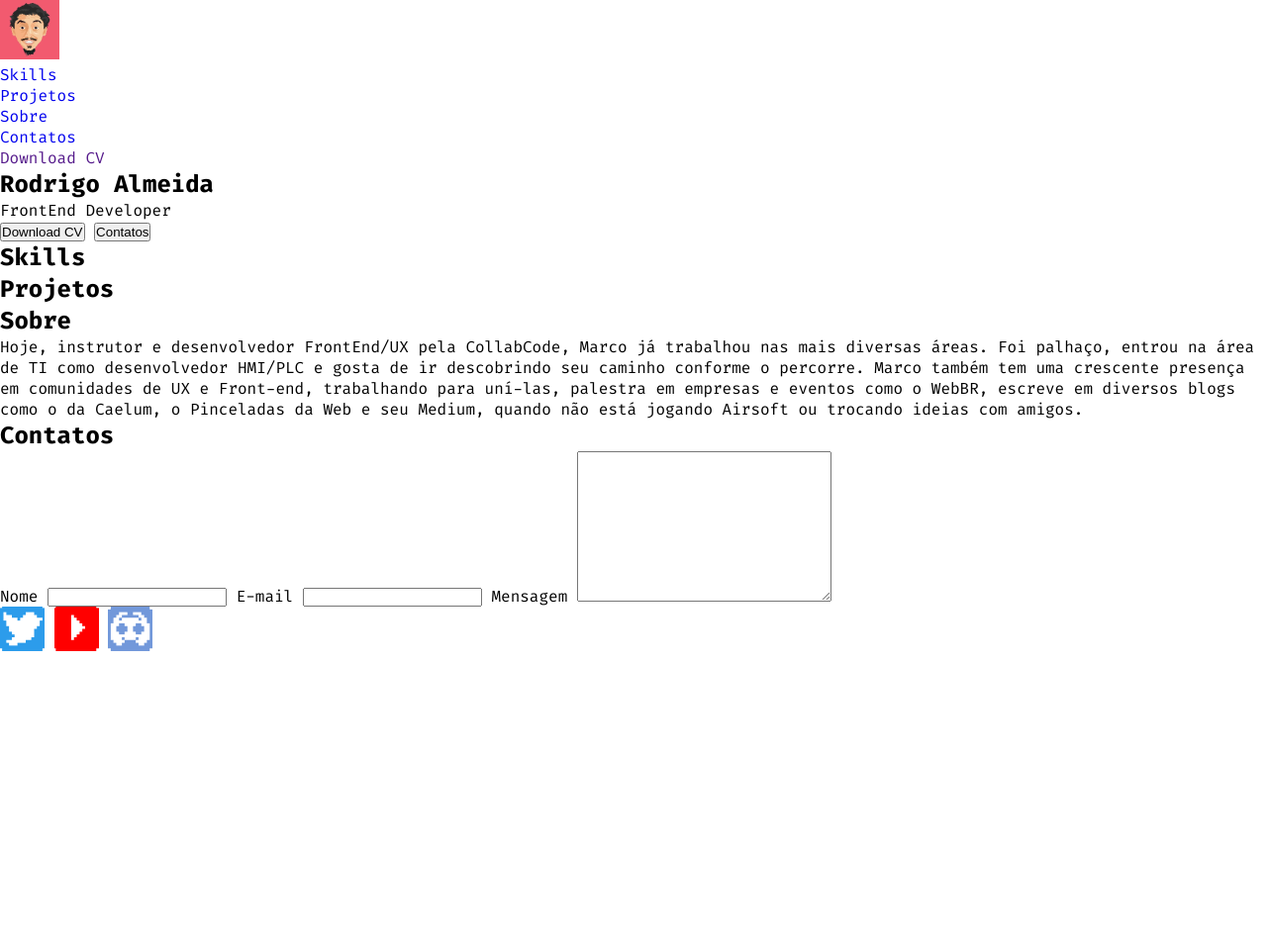
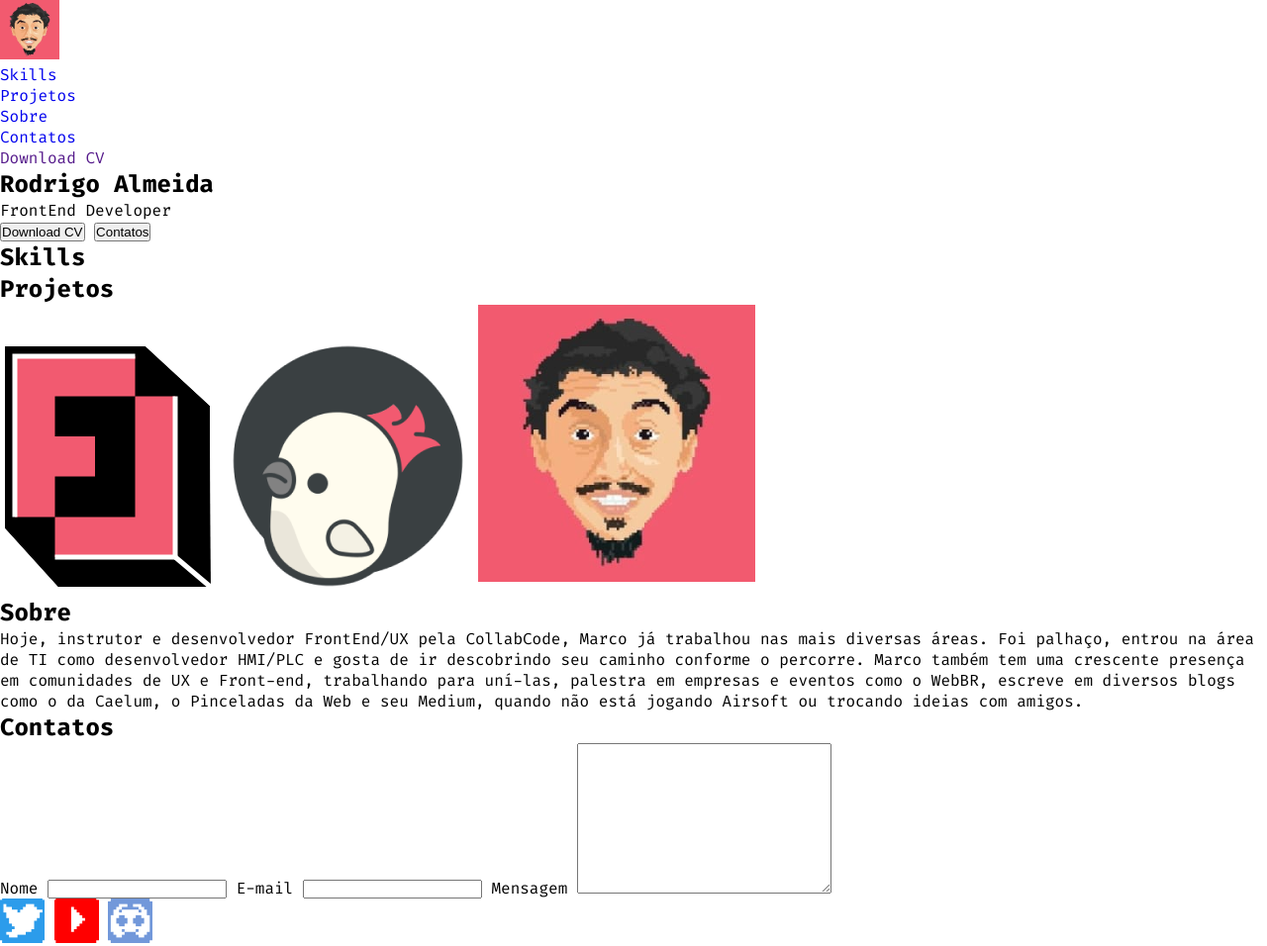
Before and after one commit to rodrigoalmeidagit/projeto-collabcode, a plain HTML site: page html/index.html in a window 1280 px wide. Shown: the whole page at 99% size. Before the commit the page ends 800 px from the top, so only its background shows below. Drawn offline with Linux system fonts and the light colour scheme.

Commit message:
added section project images

```diff
--- a/html/index.html
+++ b/html/index.html
@@ -51,7 +51,9 @@
 
     <section id="project-section">
       <h2>Projetos</h2>
-
+      <img src="../img/logo-firedlabs.svg" alt="Logo da FireLabs">
+      <img src="../img/logo-collabcode.png" alt="Logo da CollabCode">
+      <img src="../img/portfolio.png" alt="Logo do Portfólio">
     </section>
 
     <section id="about-section">
```
